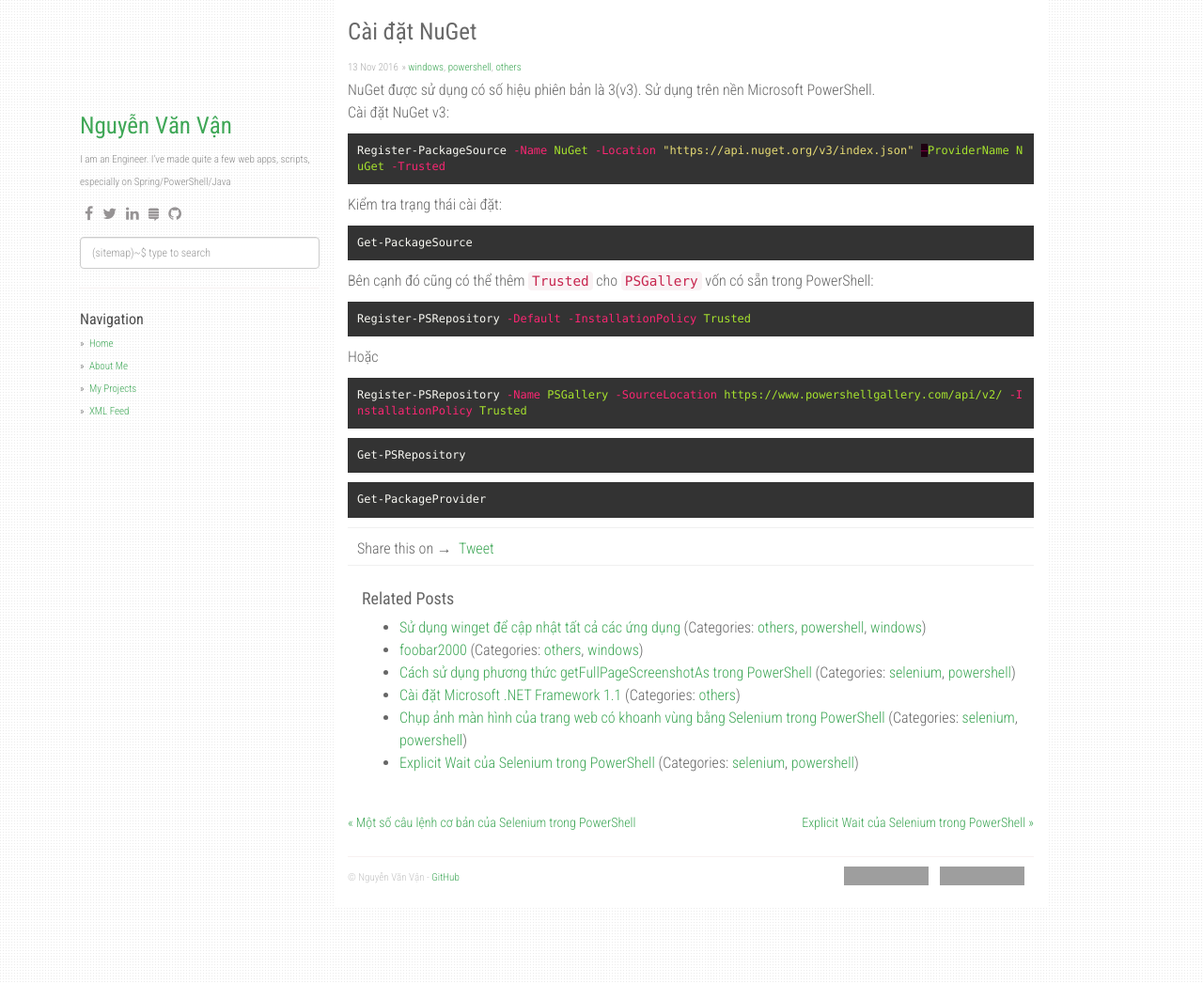
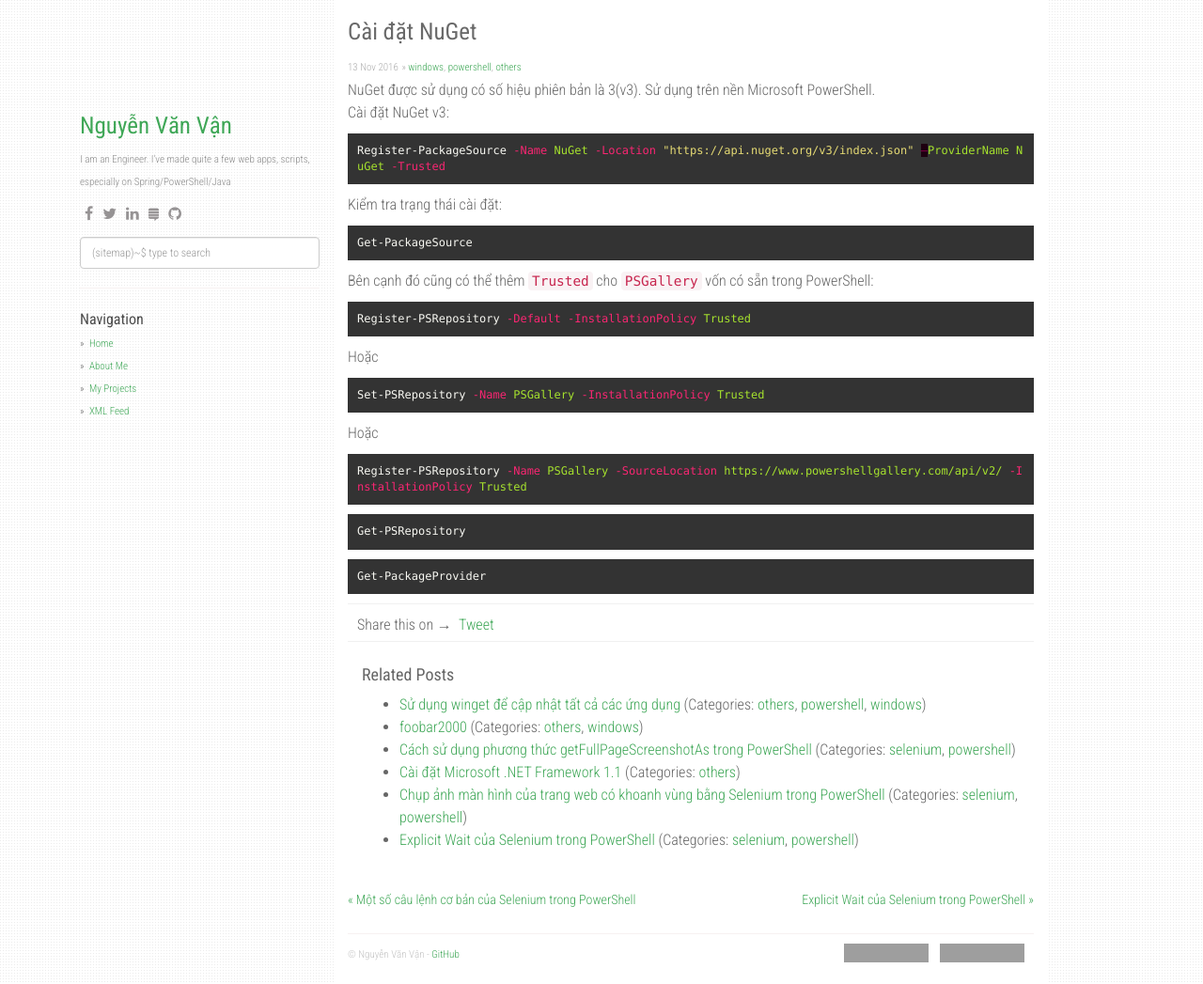
Before and after one commit to vegetaz/vegetaz.github.io, a Jekyll site: the page built from _posts/2016/11/2016-11-13-Install-NuGet-Trusted.markdown, in a window 1280 px wide and 1047 px high. Shown: the whole window at 94% size. Built offline with Jekyll 4.4.1, drawn with Linux system fonts in a browser that asks for light colours; nearby versions of some CDN libraries; comment, search, counter and statistics services are not loaded; grey boxes are pictures that could not be loaded.

Commit message:
Set-PSRepository -Name PSGallery -InstallationPolicy Trusted

````diff
--- a/_posts/2016/11/2016-11-13-Install-NuGet-Trusted.markdown
+++ b/_posts/2016/11/2016-11-13-Install-NuGet-Trusted.markdown
@@ -22,6 +22,10 @@
 ```
 Hoặc
 ```powershell
+Set-PSRepository -Name PSGallery -InstallationPolicy Trusted
+```
+Hoặc
+```powershell
 Register-PSRepository -Name PSGallery -SourceLocation https://www.powershellgallery.com/api/v2/ -InstallationPolicy Trusted
 ```
 
````
